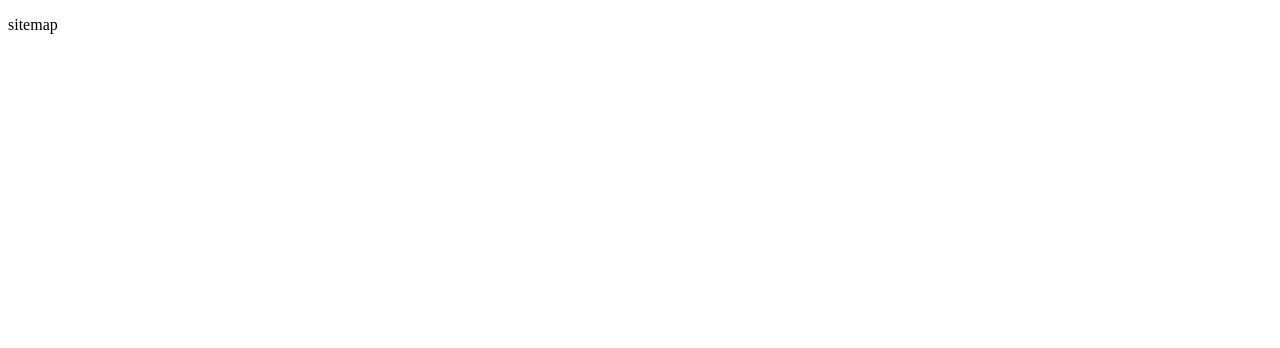
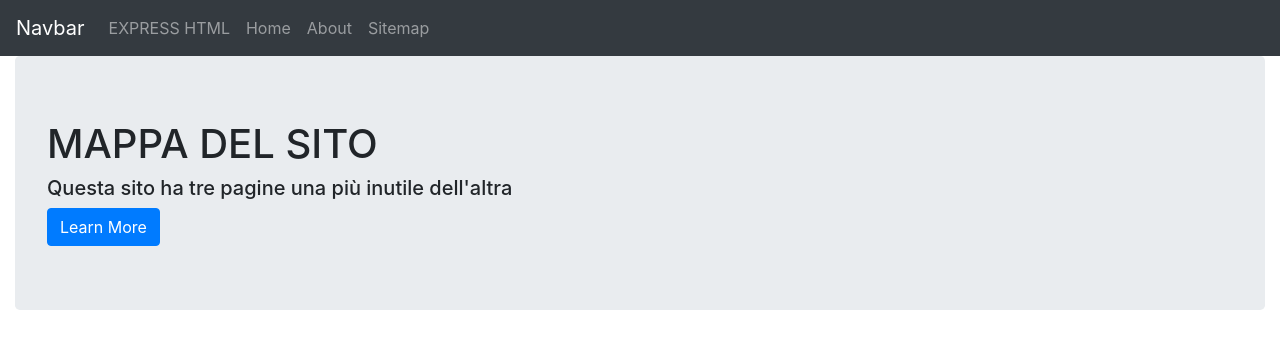
Before and after one commit to Luca-Zanella/SERVER-REST, a website: page EXPRESS_STATIC_FILES/sitemap.html in a window 1280 px wide. Drawn offline with nearby package versions, Linux system fonts and the light colour scheme.

Commit message:
add bootstrap + fix

```diff
--- a/EXPRESS_STATIC_FILES/package.json
+++ b/EXPRESS_STATIC_FILES/package.json
@@ -9,6 +9,7 @@
   "author": "",
   "license": "ISC",
   "dependencies": {
+    "bootstrap": "^5.0.0",
     "express": "^4.17.1"
   }
 }
--- a/EXPRESS_STATIC_FILES/sitemap.html
+++ b/EXPRESS_STATIC_FILES/sitemap.html
@@ -4,9 +4,36 @@
     <meta charset="UTF-8">
     <meta http-equiv="X-UA-Compatible" content="IE=edge">
     <meta name="viewport" content="width=device-width, initial-scale=1.0">
+    <link rel="stylesheet" href="https://stackpath.bootstrapcdn.com/bootstrap/4.3.1/css/bootstrap.min.css"
+    integrity="sha384-ggOyR0iXCbMQv3Xipma34MD+dH/1fQ784/j6cY/iJTQUOhcWr7x9JvoRxT2MZw1T" crossorigin="anonymous" />
+<script src="https://stackpath.bootstrapcdn.com/bootstrap/4.3.1/js/bootstrap.min.js"
+    integrity="sha384-JjSmVgyd0p3pXB1rRibZUAYoIIy6OrQ6VrjIEaFf/nJGzIxFDsf4x0xIM+B07jRM"
+    crossorigin="anonymous"></script>
     <title>Document</title>
 </head>
 <body>
-    <p>sitemap</p>
+    <nav class="navbar navbar-expand-lg navbar-dark bg-dark">
+        <a class="navbar-brand" href="#">Navbar</a>
+        <button class="navbar-toggler" type="button" data-toggle="collapse" data-target="#navbarNavAltMarkup"
+            aria-controls="navbarNavAltMarkup" aria-expanded="false" aria-label="Toggle navigation">
+            <span class="navbar-toggler-icon"></span>
+        </button>
+        <div class="collapse navbar-collapse" id="navbarNavAltMarkup">
+            <div class="navbar-nav">
+                <a class="nav-item nav-link" href="#">EXPRESS HTML <span class="sr-only">(current)</span></a>
+                <a class="nav-item nav-link" href="/">Home</a>
+                <a class="nav-item nav-link" href="/about">About</a>
+                <a class="nav-item nav-link" href="/sitemap">Sitemap</a>
+            </div>
+        </div>
+    </nav>
+
+    <div class="container-fluid">
+        <div class="jumbotron">
+            <h1>MAPPA DEL SITO </h1>
+            <h5>Questa sito ha tre pagine una più inutile dell'altra</h5>
+            <button class="rounded btn btn-primary">Learn More</button>
+        </div>
+    </div>
 </body>
 </html>
```
Also changed, not shown: EXPRESS_STATIC_FILES/about.html (+28 -1 lines), EXPRESS_STATIC_FILES/index.html (+35 -4 lines), ESEMPIO_EXPRESS/risposte.txt (renamed from risposte.txt), 3 other files.
